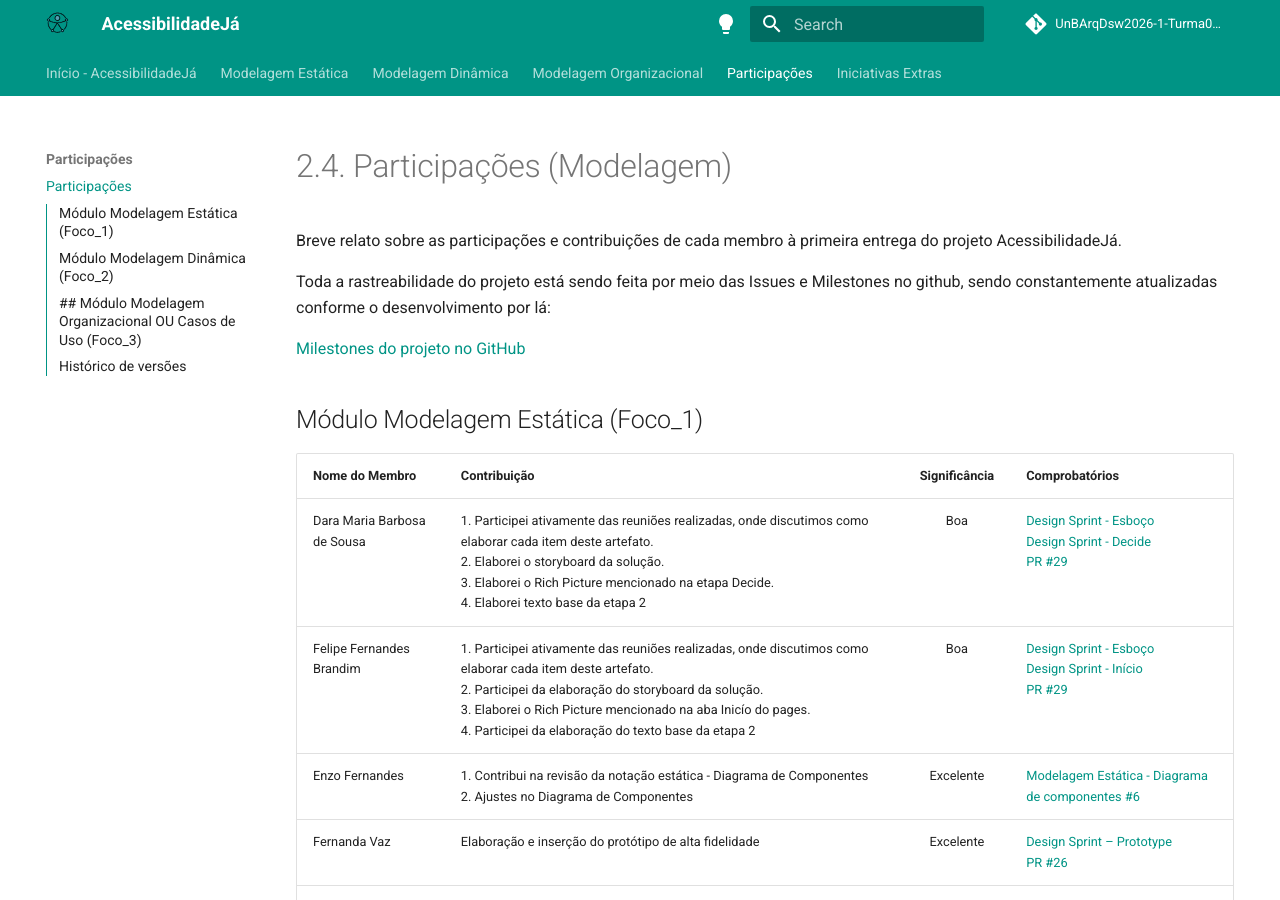
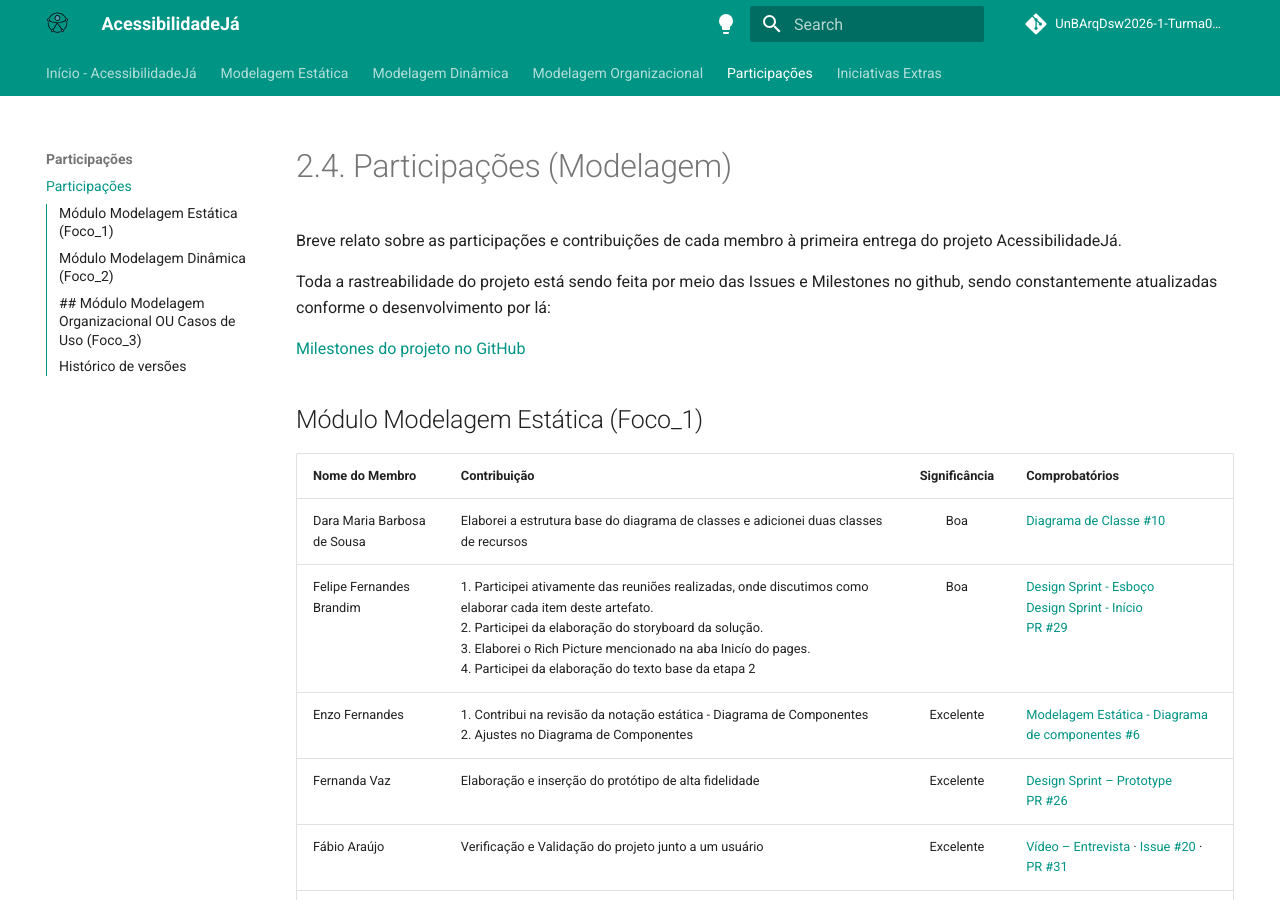
Before and after one commit to UnBArqDsw2026-1-Turma02/2026.01-T02_G4_AcessibilidadeJa_Entrega_02, an MkDocs documentation site: the page built from docs/Modelagem/2.4.ParticipacoesModelagem.md, in a window 1280 px wide and 900 px high. Built offline with MkDocs 1.6.1 and Material for MkDocs 9.7.7, drawn with Linux system fonts in a browser that asks for light colours; comment, search, counter and statistics services are not loaded.

Commit message:
docs: Adição participação

```diff
--- a/docs/Modelagem/2.4.ParticipacoesModelagem.md
+++ b/docs/Modelagem/2.4.ParticipacoesModelagem.md
@@ -10,7 +10,7 @@
 
 | Nome do Membro              | Contribuição                                                                                                                                                                                                                                                                                | Significância | Comprobatórios                                                                                                                                                                                                                                                                                                                                                                                                                                                                          |
 | :-------------------------- | :------------------------------------------------------------------------------------------------------------------------------------------------------------------------------------------------------------------------------------------------------------------------------------------ | :-----------: | :-------------------------------------------------------------------------------------------------------------------------------------------------------------------------------------------------------------------------------------------------------------------------------------------------------------------------------------------------------------------------------------------------------------------------------------------------------------------------------------- |
-| Dara Maria Barbosa de Sousa | 1. Participei ativamente das reuniões realizadas, onde discutimos como elaborar cada item deste artefato.<br>2. Elaborei o storyboard da solução.<br>3. Elaborei o Rich Picture mencionado na etapa Decide.<br>4. Elaborei texto base da etapa 2                                            |      Boa      | [Design Sprint - Esboço](https://unbarqdsw2026-1-turma02.github.io/2026.01-T02_G4_AcessibilidadeJa_Entrega_01/Base/1.1.DesignSprint.html#112-esboco-sketch)<br>[Design Sprint - Decide](https://unbarqdsw2026-1-turma02.github.io/2026.01-T02_G4_AcessibilidadeJa_Entrega_01/Base/1.1.DesignSprint.html#rich-picture)<br>[PR #29](https://github.com/UnBArqDsw2026-1-Turma02/2026.01-T02_G4_AcessibilidadeJa_Entrega_01/commit/b4ac43f11bb528ada27f38f833c0d73a383e27a4)                |
+| Dara Maria Barbosa de Sousa | Elaborei a estrutura base do diagrama de classes e adicionei duas classes de recursos                                   |      Boa      | [Diagrama de Classe #10](https://github.com/UnBArqDsw2026-1-Turma02/2026.01-T02_G4_AcessibilidadeJa_Entrega_02/commit/70d9debfce78994639c8c98ea744503016992125)<br>                |
 | Felipe Fernandes Brandim    | 1. Participei ativamente das reuniões realizadas, onde discutimos como elaborar cada item deste artefato.<br>2. Participei da elaboração do storyboard da solução.<br>3. Elaborei o Rich Picture mencionado na aba Inicío do pages.<br>4. Participei da elaboração do texto base da etapa 2 |      Boa      | [Design Sprint - Esboço](https://unbarqdsw2026-1-turma02.github.io/2026.01-T02_G4_AcessibilidadeJa_Entrega_01/Base/1.1.DesignSprint.html#112-esboco-sketch)<br>[Design Sprint - Início](https://unbarqdsw2026-1-turma02.github.io/2026.01-T02_G4_AcessibilidadeJa_Entrega_01/)<br>[PR #29](https://github.com/UnBArqDsw2026-1-Turma02/2026.01-T02_G4_AcessibilidadeJa_Entrega_01/commit/b4ac43f11bb528ada27f38f833c0d73a383e27a4)                                                       |
 | Enzo Fernandes              | 1. Contribui na revisão da notação estática - Diagrama de Componentes <br>2. Ajustes no Diagrama de Componentes                                                                                                                                                                             |   Excelente   | [Modelagem Estática - Diagrama de componentes #6](https://github.com/UnBArqDsw2026-1-Turma02/2026.01-T02_G4_AcessibilidadeJa_Entrega_02/issues/6)<br>                                                                                                                                                                                                                                                                                                                                   |
 | Fernanda Vaz                | Elaboração e inserção do protótipo de alta fidelidade                                                                                                                                                                                                                                       |   Excelente   | [Design Sprint – Prototype](https://unbarqdsw2026-1-turma02.github.io/2026.01-T02_G4_AcessibilidadeJa_Entrega_01/Base/1.1.DesignSprint.html#114-prototype)<br>[PR #26](https://github.com/UnBArqDsw2026-1-Turma02/2026.01-T02_G4_AcessibilidadeJa_Entrega_01/pull/26)                                                                                                                                                                                                                   |
```
